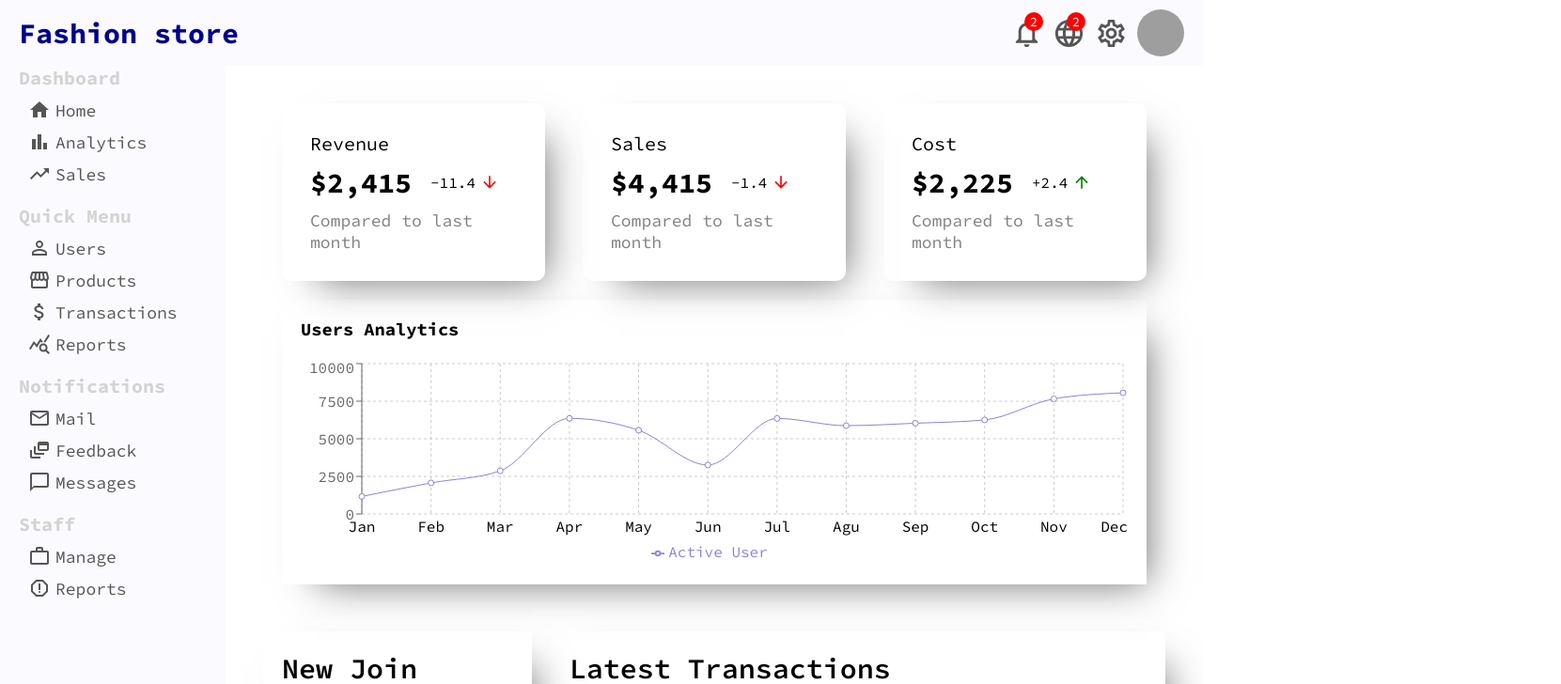
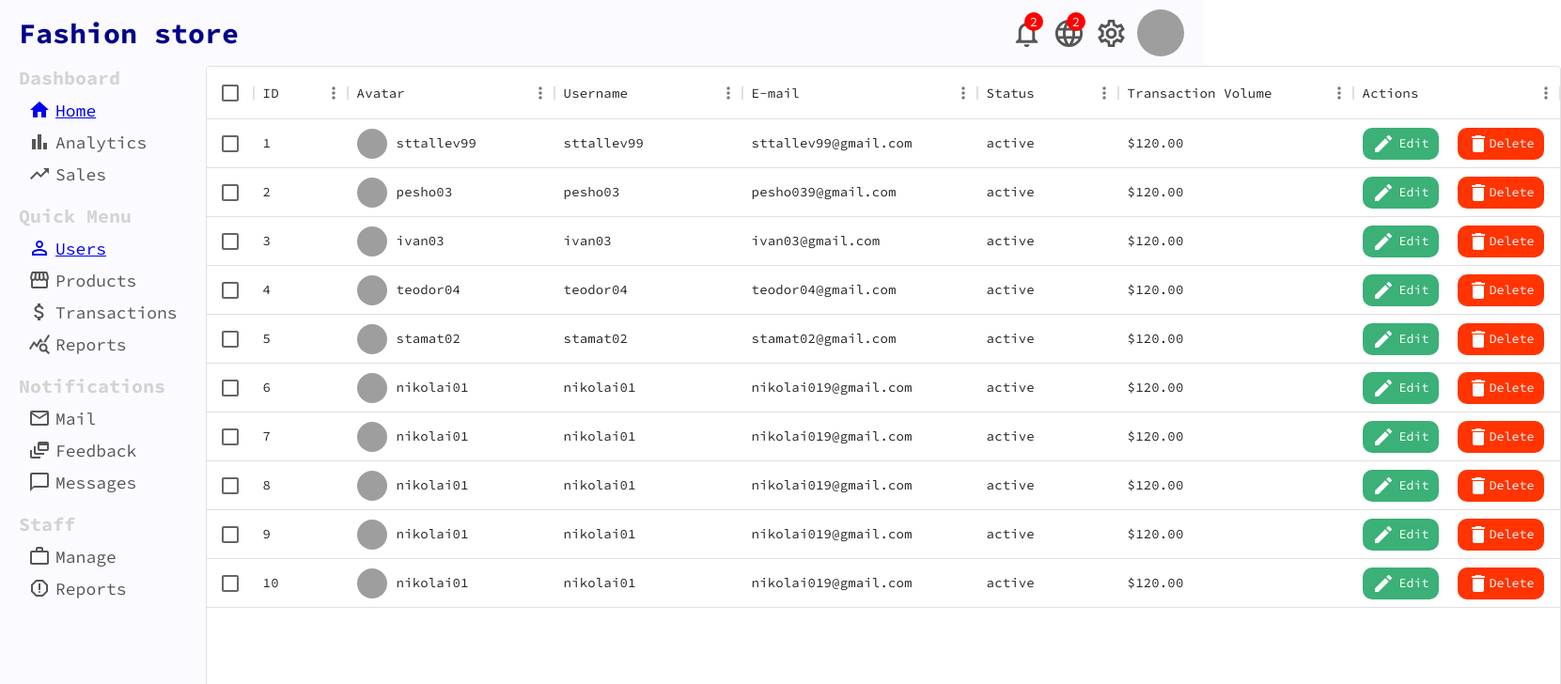
Before and after one commit to sttallev99/fashion_store_admim, a React (Create React App) app: page /users in a window 1280 px wide. Shown: the top 728 px of the page at 94% size, 1661 px wide, since content can reach past the window. Built offline with nearby package versions, Linux system fonts and the light colour scheme; grey boxes are pictures that could not be loaded.

Commit message:
Create Users list page

```diff
--- a/package.json
+++ b/package.json
@@ -7,13 +7,17 @@
     "@emotion/styled": "^11.11.0",
     "@mui/icons-material": "^5.14.8",
     "@mui/material": "^5.14.8",
+    "@mui/styled-engine-sc": "^5.14.8",
+    "@mui/x-data-grid": "^6.13.0",
     "@testing-library/jest-dom": "^5.17.0",
     "@testing-library/react": "^13.4.0",
     "@testing-library/user-event": "^13.5.0",
     "react": "^18.2.0",
     "react-dom": "^18.2.0",
+    "react-router-dom": "^6.15.0",
     "react-scripts": "5.0.1",
     "recharts": "^2.8.0",
+    "styled-components": "^5.3.11",
     "web-vitals": "^2.1.4"
   },
   "scripts": {
--- a/src/App.js
+++ b/src/App.js
@@ -2,6 +2,8 @@ import Sidebar from "./components/sidebar/Sidebar";
 import Topbar from "./components/topbar/Topbar";
 import './app.css';
 import Home from "./pages/home/Home";
+import { Route, Routes } from "react-router-dom";
+import UserList from "./pages/userList/UserList";
 
 function App() {
   return (
@@ -9,7 +11,10 @@ function App() {
       <Topbar/>
       <div className="container">
         <Sidebar />
-        <Home />
+        <Routes>
+          <Route path="/" element={<Home />} />
+          <Route path="/users" element={<UserList />} />
+        </Routes>
       </div>
     </div>
   );
--- a/src/components/sidebar/Sidebar.js
+++ b/src/components/sidebar/Sidebar.js
@@ -13,6 +13,7 @@ import WorkOutlineOutlinedIcon from '@mui/icons-material/WorkOutlineOutlined';
 import ReportOutlinedIcon from '@mui/icons-material/ReportOutlined';
 
 import './sidebar.css';
+import { Link } from 'react-router-dom';
 
 const Sidebar = () => {
   return (
@@ -21,10 +22,12 @@ const Sidebar = () => {
         <div className='sidebarMenu'>
             <h3 className='sidebarTitle'>Dashboard</h3>
             <ul className='sidebarList'>
+                <Link to='/'>
                     <li className='sidebarListItem'>
                         <HomeIcon className='sidebarIcon'/>
                         Home
                     </li>
+                </Link>
                 <li className='sidebarListItem'>
                     <BarChartIcon className='sidebarIcon'/>
                     Analytics
@@ -38,10 +41,12 @@ const Sidebar = () => {
         <div className='sidebarMenu'>
             <h3 className='sidebarTitle'>Quick Menu</h3>
             <ul className='sidebarList'>
+                <Link to='/users'>
                     <li className='sidebarListItem'>
                         <PersonOutlineIcon className='sidebarIcon'/>
                         Users
                     </li>
+                </Link>
                 <li className='sidebarListItem'>
                     <StorefrontIcon className='sidebarIcon'/>
                     Products
--- a/src/components/widgetSmall/widgetSmall.css
+++ b/src/components/widgetSmall/widgetSmall.css
@@ -5,7 +5,7 @@
     box-shadow: 19px 18px 40px -19px rgba(0,0,0,0.58);
     padding: 20px;
     margin-top: 30px;
-    margin-right: 20px;
+    margin-right: 60px;
 }
 
 .widgetSmallTitle{
--- a/src/dummyData.js
+++ b/src/dummyData.js
@@ -47,4 +47,167 @@ export const userData = [
           name: 'Dec',
           'Active User': 8056
         },
-    ];
+];
+
+export const userRows = [
+  {
+    id: 1,
+    username: 'sttallev99',
+    avatar: 'https://t4.ftcdn.net/jpg/04/10/43/77/360_F_410437733_hdq4Q3QOH9uwh0mcqAhRFzOKfrCR24Ta.jpg',
+    email: 'sttallev99@gmail.com',
+    status: 'active',
+    transaction: '$120.00'
+  },
+  {
+    id: 2,
+    username: 'pesho03',
+    avatar: 'https://t4.ftcdn.net/jpg/04/10/43/77/360_F_410437733_hdq4Q3QOH9uwh0mcqAhRFzOKfrCR24Ta.jpg',
+    email: 'pesho039@gmail.com',
+    status: 'active',
+    transaction: '$120.00'
+  },
+  {
+    id: 3,
+    username: 'ivan03',
+    avatar: 'https://t4.ftcdn.net/jpg/04/10/43/77/360_F_410437733_hdq4Q3QOH9uwh0mcqAhRFzOKfrCR24Ta.jpg',
+    email: 'ivan03@gmail.com',
+    status: 'active',
+    transaction: '$120.00'
+  },
+  {
+    id: 4,
+    username: 'teodor04',
+    avatar: 'https://t4.ftcdn.net/jpg/04/10/43/77/360_F_410437733_hdq4Q3QOH9uwh0mcqAhRFzOKfrCR24Ta.jpg',
+    email: 'teodor04@gmail.com',
+    status: 'active',
+    transaction: '$120.00'
+  },
+  {
+    id: 5,
+    username: 'stamat02',
+    avatar: 'https://t4.ftcdn.net/jpg/04/10/43/77/360_F_410437733_hdq4Q3QOH9uwh0mcqAhRFzOKfrCR24Ta.jpg',
+    email: 'stamat02@gmail.com',
+    status: 'active',
+    transaction: '$120.00'
+  },
+  {
+    id: 6,
+    username: 'nikolai01',
+    avatar: 'https://t4.ftcdn.net/jpg/04/10/43/77/360_F_410437733_hdq4Q3QOH9uwh0mcqAhRFzOKfrCR24Ta.jpg',
+    email: 'nikolai019@gmail.com',
+    status: 'active',
+    transaction: '$120.00'
+  },
+  {
+    id: 7,
+    username: 'nikolai01',
+    avatar: 'https://t4.ftcdn.net/jpg/04/10/43/77/360_F_410437733_hdq4Q3QOH9uwh0mcqAhRFzOKfrCR24Ta.jpg',
+    email: 'nikolai019@gmail.com',
+    status: 'active',
+    transaction: '$120.00'
+  },
+  {
+    id: 8,
+    username: 'nikolai01',
+    avatar: 'https://t4.ftcdn.net/jpg/04/10/43/77/360_F_410437733_hdq4Q3QOH9uwh0mcqAhRFzOKfrCR24Ta.jpg',
+    email: 'nikolai019@gmail.com',
+    status: 'active',
+    transaction: '$120.00'
+  },
+  {
+    id: 9,
+    username: 'nikolai01',
+    avatar: 'https://t4.ftcdn.net/jpg/04/10/43/77/360_F_410437733_hdq4Q3QOH9uwh0mcqAhRFzOKfrCR24Ta.jpg',
+    email: 'nikolai019@gmail.com',
+    status: 'active',
+    transaction: '$120.00'
+  },
+  {
+    id: 10,
+    username: 'nikolai01',
+    avatar: 'https://t4.ftcdn.net/jpg/04/10/43/77/360_F_410437733_hdq4Q3QOH9uwh0mcqAhRFzOKfrCR24Ta.jpg',
+    email: 'nikolai019@gmail.com',
+    status: 'active',
+    transaction: '$120.00'
+  },
+  {
+    id: 11,
+    username: 'nikolai01',
+    avatar: 'https://t4.ftcdn.net/jpg/04/10/43/77/360_F_410437733_hdq4Q3QOH9uwh0mcqAhRFzOKfrCR24Ta.jpg',
+    email: 'nikolai019@gmail.com',
+    status: 'active',
+    transaction: '$120.00'
+  },
+  {
+    id: 12,
+    username: 'nikolai01',
+    avatar: 'https://t4.ftcdn.net/jpg/04/10/43/77/360_F_410437733_hdq4Q3QOH9uwh0mcqAhRFzOKfrCR24Ta.jpg',
+    email: 'nikolai019@gmail.com',
+    status: 'active',
+    transaction: '$120.00'
+  },
+  {
+    id: 13,
+    username: 'nikolai01',
+    avatar: 'https://t4.ftcdn.net/jpg/04/10/43/77/360_F_410437733_hdq4Q3QOH9uwh0mcqAhRFzOKfrCR24Ta.jpg',
+    email: 'nikolai019@gmail.com',
+    status: 'active',
+    transaction: '$120.00'
+  },
+  {
+    id: 14,
+    username: 'nikolai01',
+    avatar: 'https://t4.ftcdn.net/jpg/04/10/43/77/360_F_410437733_hdq4Q3QOH9uwh0mcqAhRFzOKfrCR24Ta.jpg',
+    email: 'nikolai019@gmail.com',
+    status: 'active',
+    transaction: '$120.00'
+  },
+  {
+    id: 15,
+    username: 'nikolai01',
+    avatar: 'https://t4.ftcdn.net/jpg/04/10/43/77/360_F_410437733_hdq4Q3QOH9uwh0mcqAhRFzOKfrCR24Ta.jpg',
+    email: 'nikolai019@gmail.com',
+    status: 'active',
+    transaction: '$120.00'
+  },
+  {
+    id: 16,
+    username: 'nikolai01',
+    avatar: 'https://t4.ftcdn.net/jpg/04/10/43/77/360_F_410437733_hdq4Q3QOH9uwh0mcqAhRFzOKfrCR24Ta.jpg',
+    email: 'nikolai019@gmail.com',
+    status: 'active',
+    transaction: '$120.00'
+  },
+  {
+    id: 17,
+    username: 'nikolai01',
+    avatar: 'https://t4.ftcdn.net/jpg/04/10/43/77/360_F_410437733_hdq4Q3QOH9uwh0mcqAhRFzOKfrCR24Ta.jpg',
+    email: 'nikolai019@gmail.com',
+    status: 'active',
+    transaction: '$120.00'
+  },
+  {
+    id: 18,
+    username: 'nikolai01',
+    avatar: 'https://t4.ftcdn.net/jpg/04/10/43/77/360_F_410437733_hdq4Q3QOH9uwh0mcqAhRFzOKfrCR24Ta.jpg',
+    email: 'nikolai019@gmail.com',
+    status: 'active',
+    transaction: '$120.00'
+  },
+  {
+    id: 19,
+    username: 'nikolai01',
+    avatar: 'https://t4.ftcdn.net/jpg/04/10/43/77/360_F_410437733_hdq4Q3QOH9uwh0mcqAhRFzOKfrCR24Ta.jpg',
+    email: 'nikolai019@gmail.com',
+    status: 'active',
+    transaction: '$120.00'
+  },
+  {
+    id: 20,
+    username: 'nikolai01',
+    avatar: 'https://t4.ftcdn.net/jpg/04/10/43/77/360_F_410437733_hdq4Q3QOH9uwh0mcqAhRFzOKfrCR24Ta.jpg',
+    email: 'nikolai019@gmail.com',
+    status: 'active',
+    transaction: '$120.00'
+  }
+];
--- a/src/index.js
+++ b/src/index.js
@@ -2,11 +2,14 @@ import React from 'react';
 import ReactDOM from 'react-dom/client';
 import App from './App';
 import reportWebVitals from './reportWebVitals';
+import { BrowserRouter } from 'react-router-dom';
 
 const root = ReactDOM.createRoot(document.getElementById('root'));
 root.render(
   <React.StrictMode>
-    <App />
+    <BrowserRouter>
+      <App />
+    </BrowserRouter>
   </React.StrictMode>
 );
 
--- a/src/pages/home/home.css
+++ b/src/pages/home/home.css
@@ -5,4 +5,5 @@
 
 .homeWidgets{
   display: flex;
+  padding: 20px;
 }
--- /dev/null
+++ b/src/pages/userList/UserList.js
@@ -0,0 +1,78 @@
+import { DataGrid } from '@mui/x-data-grid';
+import EditIcon from '@mui/icons-material/Edit';
+import DeleteIcon from '@mui/icons-material/Delete';
+
+import './userList.css';
+import { userRows } from '../../dummyData';
+import { Link } from 'react-router-dom';
+import { useState } from 'react';
+
+const UserList = () => {
+  const [data, setData] = useState(userRows);
+
+  const handleDelete = (id) => {
+    setData(data.filter((item) => item.id !== id));
+  }
+
+  const columns = [
+      { field: 'id', headerName: 'ID', width: 100 },
+      {
+        field: 'avatar',
+        headerName: 'Avatar',
+        width: 220,
+        renderCell: (params) => {
+          return (
+            <div className='userListUser'>
+              <img className='userListImg' src={params.row.avatar} alt=''/>
+              {params.row.username}
+            </div>
+          )
+        }
+      },
+      { field: 'username', headerName: 'Username', width: 200 },
+      { field: 'email', headerName: 'E-mail',  width: 250, },
+      { field: 'status', headerName: 'Status', width: 150 },
+      { field: 'transaction', headerName: 'Transaction Volume', width: 250 },
+      {
+        field: 'action',
+        headerName: 'Actions',
+        width: 220,
+        renderCell: (params) => {
+          return (
+            <>
+            <Link to={`/user/${params.row.id}`} style={{textDecoration: 'none'}}>
+              <button className='userListEdit'>
+                <EditIcon style={{paddingRight: '5px'}}/>
+                Edit
+              </button>
+            </Link>
+              <button className='userListDelete' onClick={() => handleDelete(params.row.id)}>
+                <DeleteIcon />
+                Delete
+              </button>
+            </>
+          )
+        }
+      }
+  ];
+
+
+  return (
+    <div className='userList'>
+      <DataGrid
+        rows={data}
+        columns={columns}
+        disableRowSelectionOnClick
+        initialState={{
+            pagination: {
+                paginationModel: { page: 0, pageSize: 10}
+            }
+        }}
+        // pageSizeOption={[5,10]}
+        checkboxSelection
+      />
+    </div>
+  )
+}
+
+export default UserList
--- /dev/null
+++ b/src/pages/userList/userList.css
@@ -0,0 +1,40 @@
+.userList {
+    flex: 4;
+}
+
+.userListUser{
+    display: flex;
+    align-items: center;
+}
+
+.userListImg{
+    width: 32px;
+    height: 32px;
+    border-radius: 50%;
+    object-fit: cover;
+    margin-right: 10px;
+}
+
+.userListEdit{
+    border: none;
+    border-radius: 10px;
+    padding: 5px 10px;
+    background-color: #3bb077;
+    color: white;
+    cursor: pointer;
+    margin-right: 20px;
+    display: flex;
+    align-items: center;
+    text-decoration: none;
+}
+
+.userListDelete{
+    border: none;
+    border-radius: 10px;
+    padding: 5px 10px;
+    background-color: rgb(255, 52, 1);
+    color: white;
+    display: flex;
+    align-items: center;
+    cursor: pointer;
+}
```
Also changed, not shown: 1 other file (tests, documents, lock files or other folders). Lines whose indentation alone changed are shown as unchanged.
